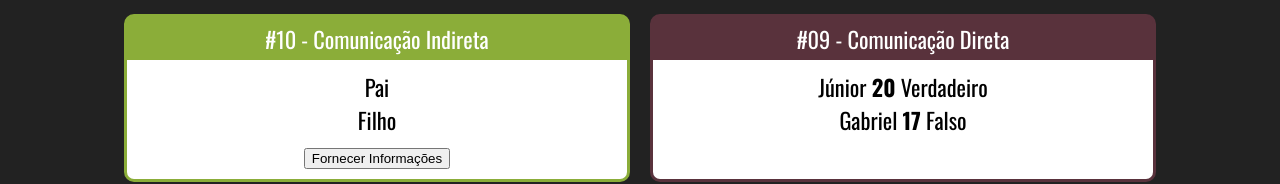
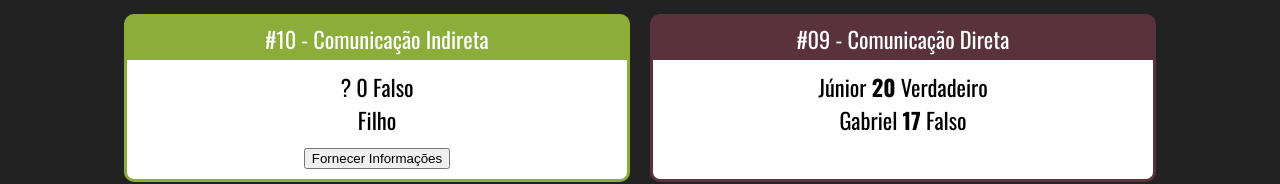
Before and after one commit to igormap/curso-react, a React (Create React App) app: page / in a window 1280 px wide. Shown: the part 122-306 px from the top of the page. Built offline with nearby package versions, Linux system fonts and the light colour scheme.

Commit message:
Componentes com Estado

```diff
--- a/src/components/comunicacao/IndiretaPai.jsx
+++ b/src/components/comunicacao/IndiretaPai.jsx
@@ -1,7 +1,11 @@
-import React from "react";
+import React, { useState } from "react";
 import IndiretaFilho from "./IndiretaFilho";
 
 function IndiretaPai(props) {
+  let nome = "?";
+  let idade = 0;
+  let nerd = false;
+
   function fornecerInformacoes(nomeParam, idadeParam, nerdParam) {
     nome = nomeParam;
     idade = idadeParam;
@@ -10,7 +14,11 @@ function IndiretaPai(props) {
 
   return (
     <div>
-      <div>Pai</div>
+      <div>
+        <span>{nome} </span>
+        <span>{idade} </span>
+        <span>{nerd ? "Verdadeiro" : "Falso"}</span>
+      </div>
       <IndiretaFilho quandoClicar={fornecerInformacoes} />
     </div>
   );
```
